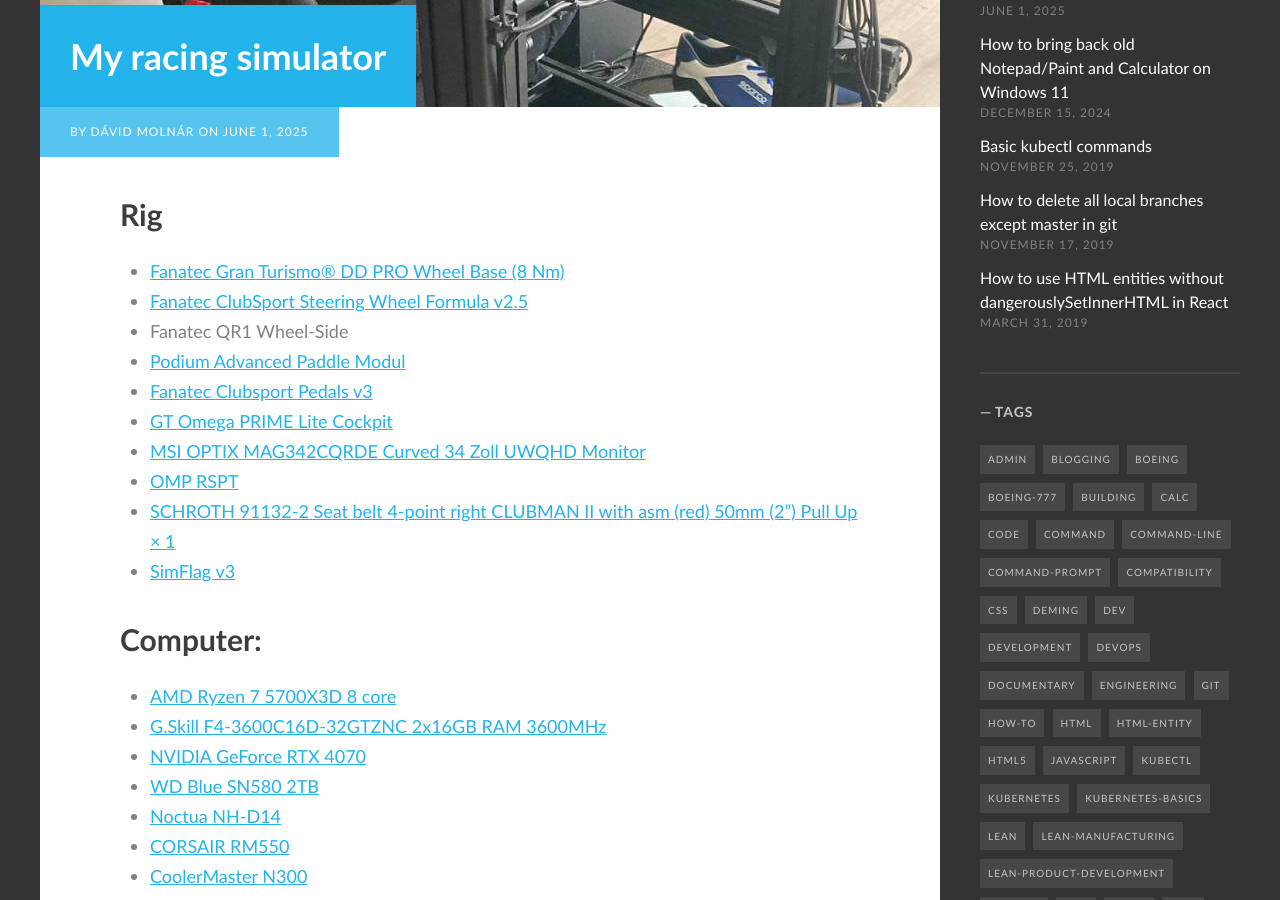
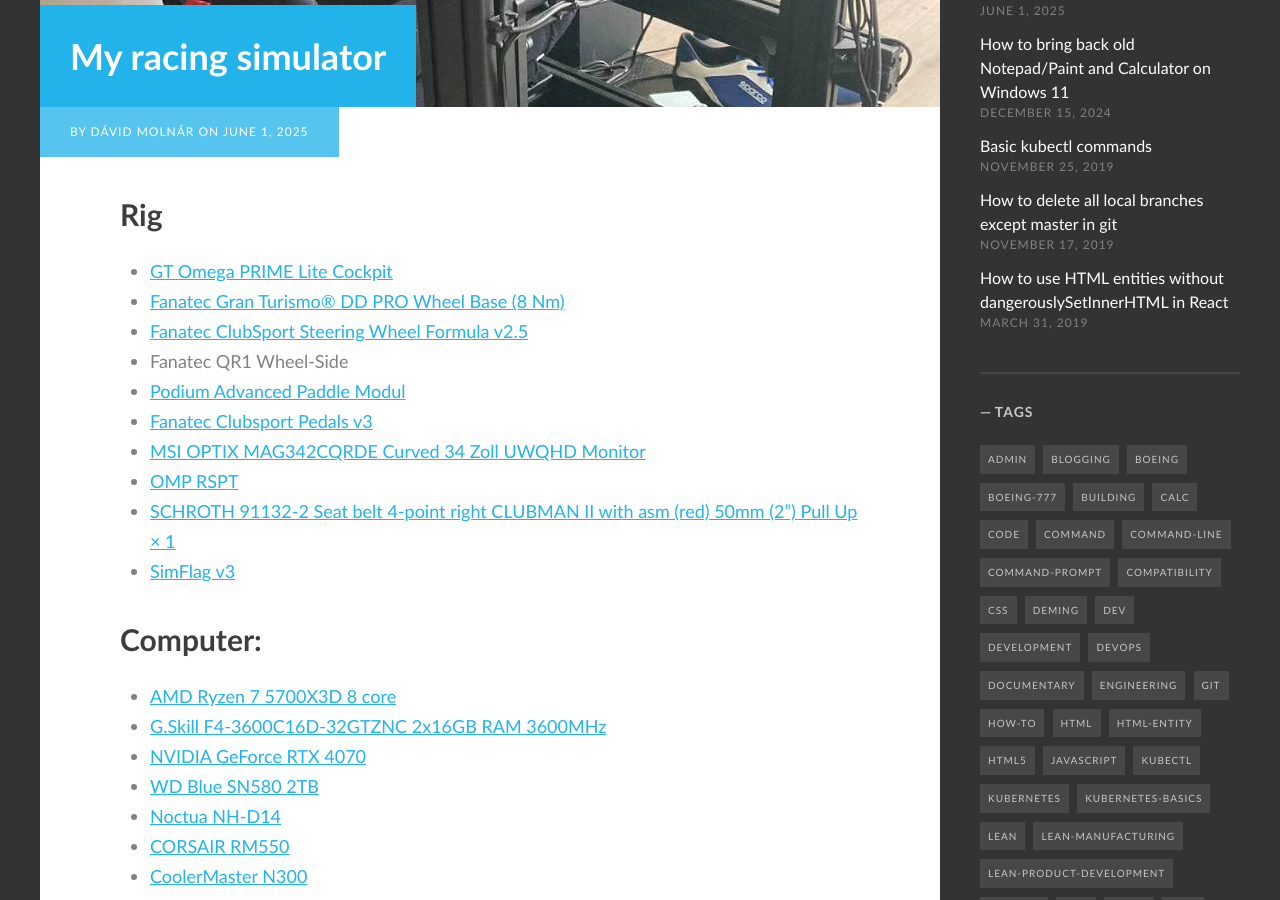
Before and after one commit to mdavid626/blog, a Jekyll site: the page built from _posts/2025-06-01-My-simrig.md, in a window 1280 px wide and 900 px high, scrolled down 737 px. Built offline with Jekyll 4.4.1, drawn with Linux system fonts in a browser that asks for light colours; some web fonts are replaced; comment, search, counter and statistics services are not loaded.

Commit message:
Fix order

```diff
--- a/_posts/2025-06-01-My-simrig.md
+++ b/_posts/2025-06-01-My-simrig.md
@@ -7,12 +7,12 @@
 ---
 
 ## Rig
+- [GT Omega PRIME Lite Cockpit](https://gtomega.eu/products/prime-lite-cockpit)
 - [Fanatec Gran Turismo® DD PRO Wheel Base (8 Nm)](https://www.fanatec.com/eu/de/p/wheel-bases/crd-9020006-eu/gran-turismo-dd-pro-wheel-base-qr2-eu)
 - [Fanatec ClubSport Steering Wheel Formula v2.5](https://www.fanatec.com/eu/de/p/steering-wheels/cs_swform_v2.5_qr2/clubsport-steering-wheel-formula-v2-5-qr2)
 - Fanatec QR1 Wheel-Side
 - [Podium Advanced Paddle Modul](https://www.fanatec.com/eu/de/p/sim-racing-accessories/p_apm/podium-advanced-paddle-module)
 - [Fanatec Clubsport Pedals v3](https://www.fanatec.com/eu/de/p/pedals/csp_v3/clubsport-pedals-v3)
-- [GT Omega PRIME Lite Cockpit](https://gtomega.eu/products/prime-lite-cockpit)
 - [MSI OPTIX MAG342CQRDE Curved 34 Zoll UWQHD Monitor](https://de.msi.com/Monitor/Optix-MAG342CQR)
 - [OMP RSPT](https://www.sandtler24.de/OMP-Rennsitz-RS-PT-2-2307)
 - [SCHROTH 91132-2 Seat belt 4-point right CLUBMAN II with asm (red) 50mm (2") Pull Up × 1](https://atomic-shop.eu/products/schroth-91132-2-seat-belt-4-point-right-clubman-ii-with-asm-red-50mm-2-pull-up)
```
